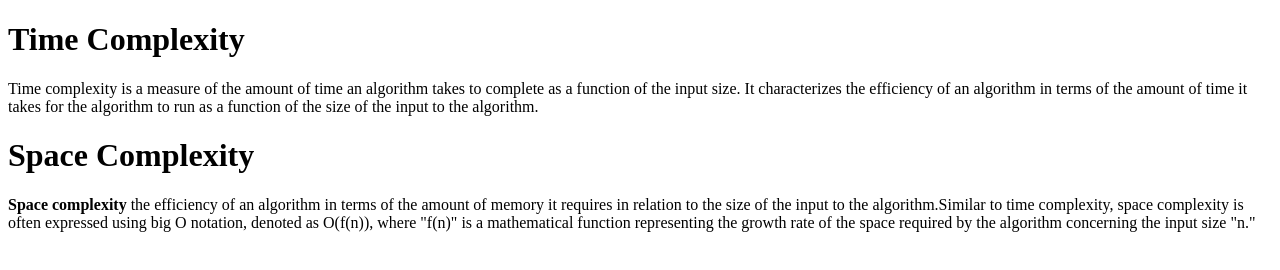
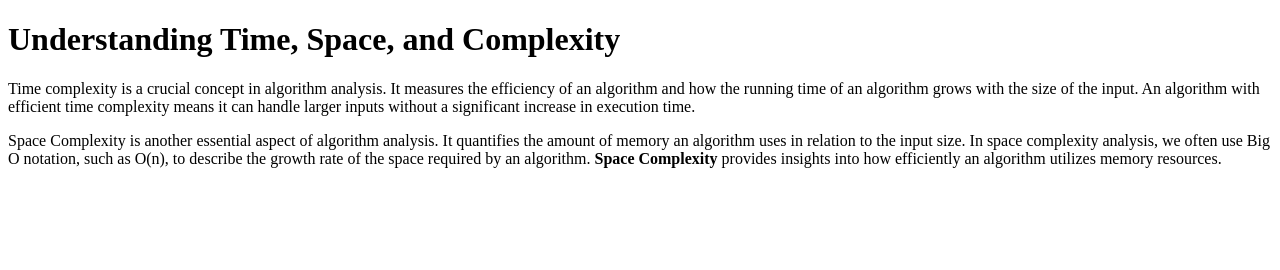
Before and after one commit to acciojob/time-and-space-complexity-shaikhhujef, a website: page main.html in a window 1280 px wide. Drawn offline with Linux system fonts and the light colour scheme.

Commit message:
created a submission

```diff
--- a/main.html
+++ b/main.html
@@ -10,14 +10,20 @@
 </head>
 
 <body>
-	<h1>Time Complexity</h1>
-	<p>
-	Time complexity is a measure of the amount of time an algorithm takes to complete as a function of the input size. It characterizes the efficiency of an algorithm in terms of the amount of time it takes for the algorithm to run as a function of the size of the input to the algorithm.
-	</p>
-	<h1>Space Complexity</h1>
-	<p>
-	<b>Space complexity</b> the efficiency of an algorithm in terms of the amount of memory it requires in relation to the size of the input to the algorithm.Similar to time complexity, space complexity is often expressed using big O notation, denoted as O(f(n)), where "f(n)" is a mathematical function representing the growth rate of the space required by the algorithm concerning the input size "n."
-	</p>
+	<h1>Understanding Time, Space, and Complexity</h1>
+
+    <p>
+        Time complexity is a crucial concept in algorithm analysis. It measures the efficiency of an algorithm
+        and how the running time of an algorithm grows with the size of the input. An algorithm with efficient
+        time complexity means it can handle larger inputs without a significant increase in execution time.
+    </p>
+
+    <p>
+        Space Complexity is another essential aspect of algorithm analysis. It quantifies the amount of memory
+        an algorithm uses in relation to the input size. In space complexity analysis, we often use Big O notation,
+        such as O(n), to describe the growth rate of the space required by an algorithm. <b>Space Complexity</b>
+        provides insights into how efficiently an algorithm utilizes memory resources.
+    </p>
     <script type="text/javascript" src="./script.js">
 </script>
 
```
